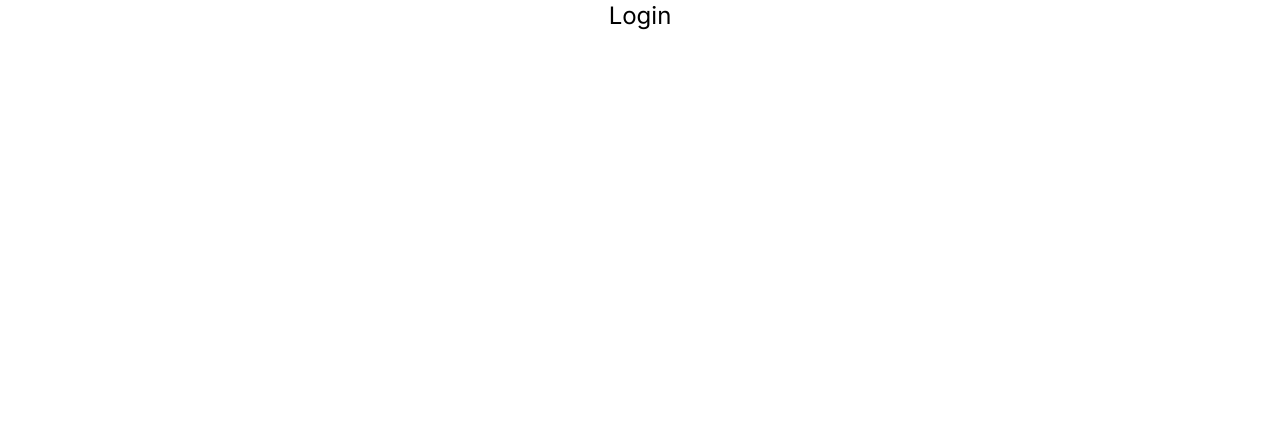
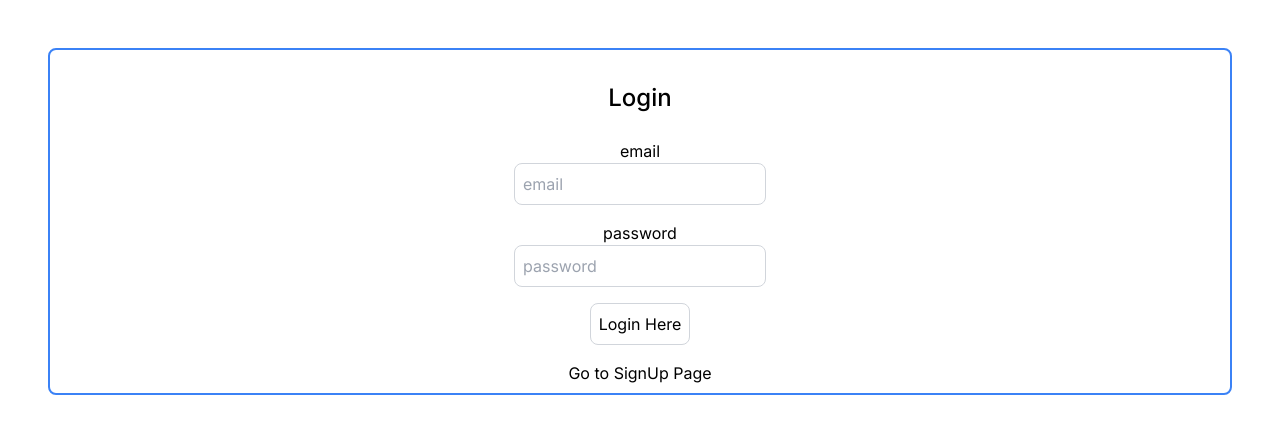
Before and after one commit to salmanabdullahfahim/nextjs-fullstack-auth, a Next.js app: page /login in a window 1280 px wide. Shown: the top 434 px of the page. Built offline with nearby package versions, Linux system fonts and the light colour scheme.

Commit message:
login page created and signup page onclick problem solved

```diff
--- a/src/app/login/page.tsx
+++ b/src/app/login/page.tsx
@@ -1,9 +1,49 @@
-export default function LoginPage() {
+"use client";
+import Link from "next/link";
+import React from "react";
+import { useRouter } from "next/navigation";
+import { Axios } from "axios";
 
-    return (
-        <div>
-            <h1 className="text-center text-2xl">Login</h1>
-        </div>
-    )
+const LoginPage = () => {
+  const [user, setUser] = React.useState({
+    email: "",
+    password: "",
+  });
 
-}
+  const onLogin = async () => {};
+  return (
+    <div className="min-h-screen">
+      <div className="border-2 border-blue-500 flex flex-col items-center justify-center m-12 p-2 rounded-lg">
+        <h1 className="text-2xl font-medium py-6">Login</h1>
+        <hr />
+        <label htmlFor="email">email</label>
+        <input
+          className="p-2 border border-gray-300 rounded-lg focus:outline-none focus:border-gray-600 mb-4"
+          type="text"
+          id="usename"
+          value={user.email}
+          onChange={(e) => setUser({ ...user, email: e.target.value })}
+          placeholder="email"
+        />
+        <label htmlFor="password">password</label>
+        <input
+          className="p-2 border border-gray-300 rounded-lg focus:outline-none focus:border-gray-600 mb-4"
+          type="password"
+          id="usename"
+          value={user.password}
+          onChange={(e) => setUser({ ...user, password: e.target.value })}
+          placeholder="password"
+        />
+        <button
+          onClick={onLogin}
+          className="p-2 border border-gray-300 rounded-lg focus:outline-none focus:border-gray-600 mb-4"
+        >
+          Login Here
+        </button>
+        <Link href="/signup">Go to SignUp Page</Link>
+      </div>
+    </div>
+  );
+};
+
+export default LoginPage;
--- a/src/app/signup/page.tsx
+++ b/src/app/signup/page.tsx
@@ -44,7 +44,10 @@ const SingUpPage = () => {
           onChange={(e) => setUser({ ...user, password: e.target.value })}
           placeholder="password"
         />
-        <button className="p-2 border border-gray-300 rounded-lg focus:outline-none focus:border-gray-600 mb-4">
+        <button
+          onClick={onSignup}
+          className="p-2 border border-gray-300 rounded-lg focus:outline-none focus:border-gray-600 mb-4"
+        >
           SignUp Here
         </button>
         <Link href="/login">Go to Login Page</Link>
```
